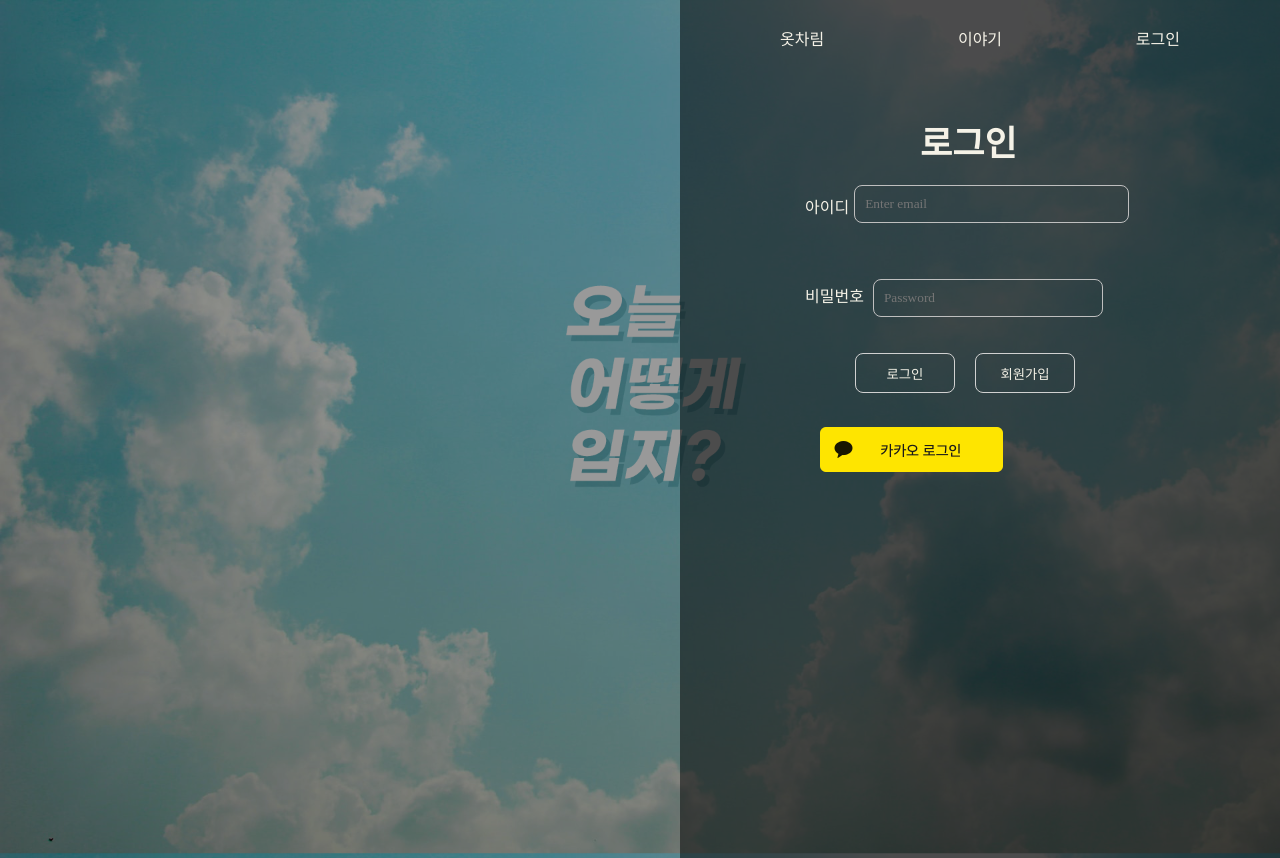
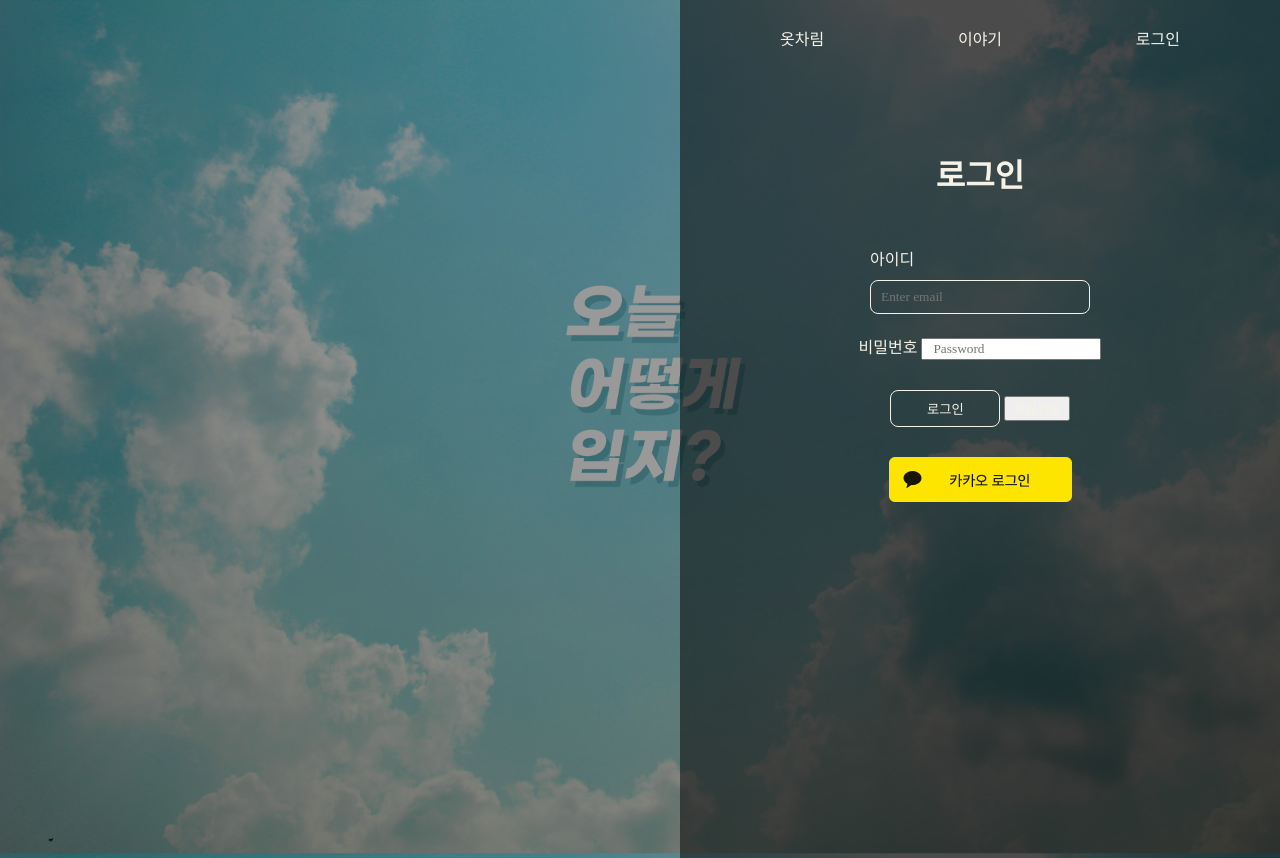
Before and after one commit to maino77/SparataWeather, a Flask app: page /login in a window 1280 px wide. Run offline with Flask 2, Linux system fonts and the light colour scheme; some libraries are stand-ins or nearby versions; some web fonts are replaced.

Commit message:
[수정] login.css 파일 수정

```diff
--- a/static/css/login.css
+++ b/static/css/login.css
@@ -1,166 +1,28 @@
-/* 폰트 설정 */
-@font-face {
-    font-family: 'GmarketSansLight';
-    src: url('https://cdn.jsdelivr.net/gh/projectnoonnu/noonfonts_2001@1.1/GmarketSansLight.woff') format('woff');
-    font-weight: normal;
-    font-style: normal;
+/*로그인 글씨*/
+.title {
+    margin: 50px 0;
 }
 
-* {
-    font-family: GmarketSansLight;
+/*아이디 비밀번호 입력창*/
+.form-group {
+    width: 220px;
 }
 
-/* 전체 form */
-.form {
-
-    width: 400px;
-    height: 400px;
-
-    margin: auto;
+.form-control {
+    width: 200px;
 }
 
-/* '로그인' 글씨 */
-.title {
-    width: 150px;
-    height: 60px;
-
-    margin: 0px auto;
-    padding-top: 15px;
-    padding-left: 30px;
-    font-size: 35px;
-}
-
-/* 이메일 그룹 */
-.form-group {
-    width: 350px;
-    height: 40px;
-
-    margin: 10px auto auto auto;
-}
-
-/* 이메일 글씨 */
-.email {
-    margin-top: 9px;
-}
-
-/* 패스워드 그룹 */
-.form-group-pw {
-    width: 345px;
-    height: 40px;
-
-    margin: 30px auto 10px 25px;
-}
-
-/* 이메일 입력창 */
-.form-control {
-    width: 260px;
-    height: 30px;
-
-    border-radius: 8px;
-    border-width: thin;
-    border-color: #bfbfbf;
-    border-style: solid;
-
-    margin-left: 5px;
-    margin-top: 0px;
-    padding: 3px;
-}
-
-/* 가운데 글귀 */
-.form-text {
-    font-size: small;
-    margin-top: 0px;
-    padding-top: 3px;
-}
-
-/* 패스워드 입력 */
-.form-control-pw {
-    width: 215px;
-    height: 30px;
-
-    border-radius: 8px;
-    border-width: thin;
-    border-color: #bfbfbf;
-    border-style: solid;
-
-    margin-left: 5px;
-    padding: 3px;
-    background-color: inherit;
-}
-/* 체크박스 */
-.form-check {
-    width: 200px;
-    height: 30px;
-
-    margin: 10px auto 10px 24px;
-
-}
-.form-check-label {
-    margin-left: 5px;
-    margin-bottom: 5px;
-    float: left;
-}
-.form-check-input {
-    float: left;
-    margin-bottom: 0px;
-    margin-top: 5px;
-
-}
-
-/* 버튼들 */
+/*로그인 회원가입 버튼*/
 .btn-all {
-    width: 350px;
-    height: 40px;
-
-    margin: auto 65px;
-
-}
-.btn-all :hover {
-    cursor: pointer;
-    background-color: #f5f2e740
+    margin: 30px;
 }
 
 .btn {
-    width: 100px;
-    height: 40px;
-
-    border-radius: 8px;
-    border-width: thin;
-    border-color: #D1D1D1;
-    border-style: solid;
-
-    margin-left: 50px;
-    margin-bottom: 15px;
-
-    float: left;
-}
-.btn-1 {
-    width: 100px;
-    height: 40px;
-
-    border-radius: 8px;
-    border-width: thin;
-    border-color: #D1D1D1;
-    border-style: solid;
-
-    margin-left: 20px;
-    margin-bottom: 15px;
-
-    float: left;
-    background-color: inherit;
+    width: 110px;
 }
 
-/* submite 버튼 */
-
-.login-api {
-
-    margin: 10px auto auto 40px;
+/*회원가입 유효성 체크 문구*/
+.check-text {
+    font-size: 0.6rem;
+    margin-left: 2px;
 }
-/*카카오 로그인 이미지 파일 간격조정 */
-
-.links {
-    width: 250px;
-    height: 30px;
-
-    margin: 5px 60px auto auto;
-}
```
